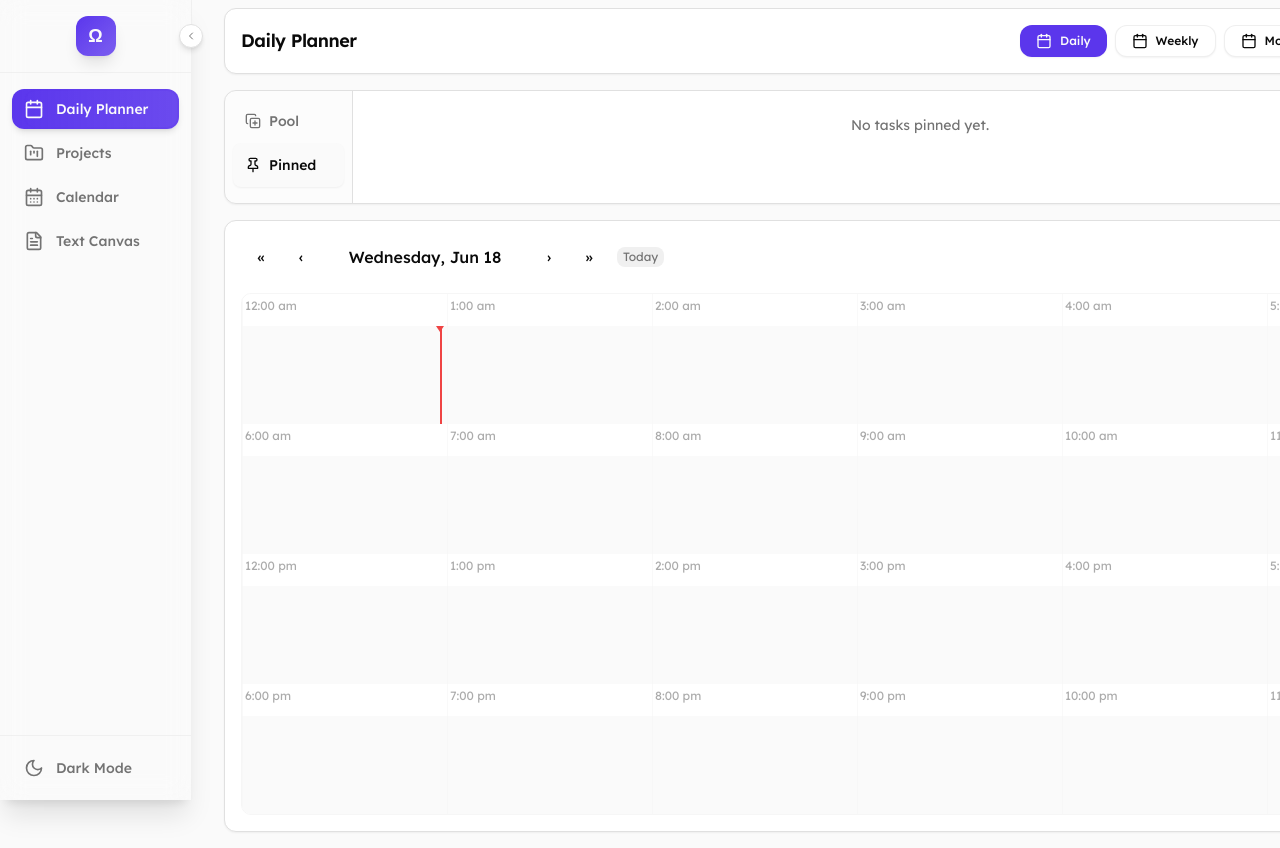
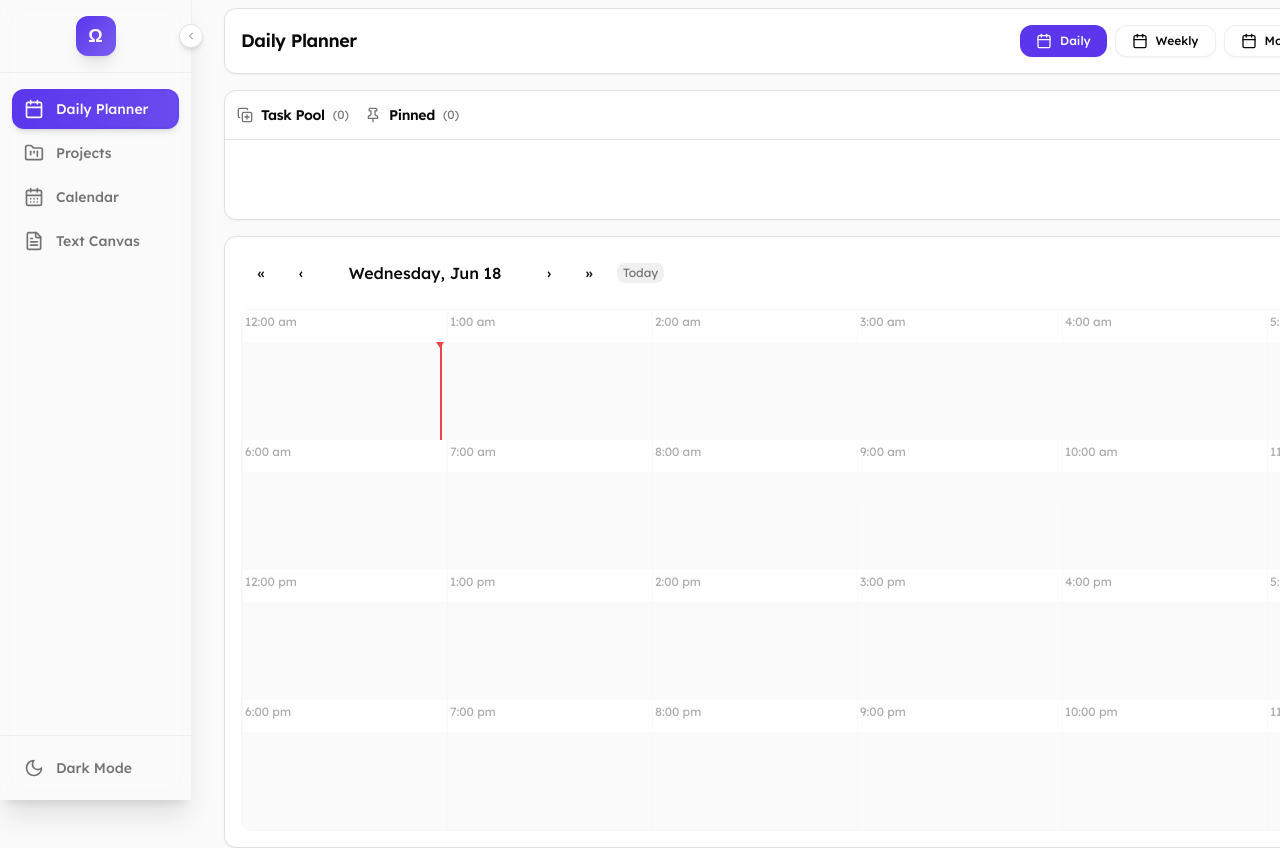
Before and after one commit to obihughes/omega-planner, a Next.js app: page / in a window 1280 px wide. Shown: the top 848 px of the page. Built offline with nearby package versions, Linux system fonts and the light colour scheme.

Commit message:
feat: Create unified view for Task Pool and Pinned Tasks

```diff
--- a/components/planner/DailyPlanner.tsx
+++ b/components/planner/DailyPlanner.tsx
@@ -2,7 +2,7 @@
 
 import React, { useState, useEffect, useCallback, useRef, useMemo } from "react";
 import { Button } from "@/components/ui";
-import { Pin, CopyPlus, Trash2, Calendar, Clock } from 'lucide-react';
+import { Pin, CopyPlus, Trash2, Calendar, Clock, Edit3, PinOff } from 'lucide-react';
 import { Tabs, TabsContent, TabsList, TabsTrigger } from "@/components/ui/tabs";
 import { cn } from "@/lib/utils";
 
@@ -640,62 +640,166 @@ export default function DailyPlanner() {
         {/* Conditional Content Based on View Mode */}
         {viewMode === 'daily' && (
           <>
+            {/* Unified Task Pool and Pinned Tasks View */}
             <div className="mb-4 bg-card border border-border rounded-lg shadow-sm overflow-hidden">
-              <Tabs defaultValue="pinned" className="flex h-28">
-                <div className="flex flex-col w-32 border-r border-border bg-muted/20">
-                  <TabsList className="flex-col h-auto bg-transparent p-2">
-                    <TabsTrigger value="pool" className="w-full justify-start text-sm py-3">
-                      <CopyPlus className="mr-2 h-4 w-4" /> Pool
-                    </TabsTrigger>
-                    <TabsTrigger value="pinned" className="w-full justify-start text-sm py-3">
-                      <Pin className="mr-2 h-4 w-4" /> Pinned
-                    </TabsTrigger>
-                  </TabsList>
-                  <div className="flex-1 p-2">
+              <div className="h-32">
+                {/* Combined Header */}
+                <div className="flex items-center justify-between p-3 bg-muted/10 border-b border-border">
+                  <div className="flex items-center gap-4">
+                    <div className="flex items-center gap-2">
+                      <CopyPlus className="w-4 h-4 text-muted-foreground" />
+                      <h3 className="text-sm font-semibold text-foreground">Task Pool</h3>
+                      <span className="text-xs text-muted-foreground">({currentDayPoolTasks.length})</span>
+                    </div>
+                    <div className="flex items-center gap-2">
+                      <Pin className="w-4 h-4 text-muted-foreground" />
+                      <h3 className="text-sm font-semibold text-foreground">Pinned</h3>
+                      <span className="text-xs text-muted-foreground">({pinnedTasks.length})</span>
+                    </div>
+                  </div>
+                  <div className="flex items-center gap-2">
                     {pinnedTasks.some(task => {
                       const taskDueDate = task.dueDate instanceof Date ? task.dueDate : new Date(task.dueDate);
                       return taskDueDate.getTime() < new Date().getTime();
                     }) && (
                       <Button
-                        variant="outline"
+                        variant="ghost"
                         size="sm"
-                        className="text-muted-foreground text-xs h-8 w-full"
+                        className="text-muted-foreground text-xs h-6"
                         onClick={clearOverduePinnedTasks}
-                        title="Clear all overdue pinned tasks"
+                        title="Clear overdue pinned tasks"
                       >
-                        <Trash2 className="w-3 h-3 mr-1" /> Clear
+                        <Trash2 className="w-3 h-3 mr-1" /> Clear Overdue
                       </Button>
                     )}
+                    <Button
+                      variant="ghost"
+                      size="sm"
+                      className="text-muted-foreground text-xs h-6"
+                      onClick={clearPool}
+                      title="Clear all pool tasks"
+                    >
+                      <Trash2 className="w-3 h-3 mr-1" /> Clear Pool
+                    </Button>
                   </div>
                 </div>
-                <div className="flex-1">
-                  <TabsContent value="pool" className="h-full m-0 p-0">
-                    <TaskPoolSidebar
-                      poolTasks={currentDayPoolTasks}
-                      TASK_COLORS={TASK_COLORS}
-                      activeTab="pool"
-                      topDayOffset={topDayOffset}
-                      isOpen={true}
-                      setIsOpen={() => {}}
-                      onActualAddPoolTask={handleActualAddPoolTask}
-                      onAddTaskToTimeline={(task, dayOffset) => { startCopy(task); const targetDateKey = getCalendarDateForColumn(dayOffset); const targetDate = dateFromDateKey(targetDateKey); handleDropCopy(targetDate, task.startHour || 9); }}
-                      onDeletePoolTask={handleDeletePoolTask}
-                      onClearPool={clearPool}
-                      openEditModal={(task, options) => openEditModal(task, options)}
-                    />
-                  </TabsContent>
-                  <TabsContent value="pinned" className="h-full m-0 p-0">
-                    <PinnedTasksSidebar
-                      pinnedTasks={pinnedTasks}
-                      onUnpinTask={handleUnpinTask}
-                      formatTimeRemaining={formatTimeRemaining}
-                      openEditModal={openEditModal}
-                      onClearOverduePinnedTasks={clearOverduePinnedTasks}
-                      onSyncPinnedTasks={syncPinnedTasksWithTimeline}
-                    />
-                  </TabsContent>
+
+                {/* Combined Content - Pool tasks first, then pinned tasks by due date */}
+                <div className="flex-1 overflow-hidden p-2">
+                  <div className="flex gap-3 h-full overflow-x-auto overflow-y-hidden">
+                    {/* Render Task Pool tasks first */}
+                    {currentDayPoolTasks.map((task) => (
+                      <div
+                        key={`pool-${task.id}`}
+                        draggable
+                        onDragStart={(e) => {
+                          e.dataTransfer.setData('text/plain', JSON.stringify({ ...task, source: 'pool' }));
+                        }}
+                        className="relative p-3 rounded-lg bg-transparent border border-border/50 hover:shadow-md transition-all duration-150 group flex-shrink-0 w-48 h-20 cursor-grab active:cursor-grabbing"
+                      >
+                        <div className="flex items-start justify-between gap-3 h-full">
+                          <div className="flex items-start gap-3 flex-1 min-w-0">
+                            <div className="flex flex-col flex-1 min-w-0">
+                              <p className="font-medium text-sm text-foreground truncate leading-tight mb-2">
+                                {task.name || "Untitled Task"}
+                              </p>
+                              <div className="text-xs text-muted-foreground">
+                                <span>Pool Task</span>
+                              </div>
+                            </div>
+                          </div>
+
+                          {/* Action buttons */}
+                          <div className="absolute top-1 right-1 flex flex-col gap-0.5 opacity-0 group-hover:opacity-100 transition-opacity">
+                            <button
+                              type="button"
+                              className="h-5 w-5 rounded bg-accent/50 hover:bg-accent flex items-center justify-center text-muted-foreground hover:text-foreground transition-colors"
+                              onClick={(e) => {
+                                e.preventDefault();
+                                e.stopPropagation();
+                                openEditModal(task, { isFromPool: true });
+                              }}
+                              title="Edit Task"
+                            >
+                              <Edit3 className="w-2.5 h-2.5" />
+                            </button>
+                            <button
+                              type="button"
+                              className="h-5 w-5 rounded bg-accent/50 hover:bg-accent flex items-center justify-center text-muted-foreground hover:text-foreground transition-colors"
+                              onClick={(e) => {
+                                e.preventDefault();
+                                e.stopPropagation();
+                                handleDeletePoolTask(task.id);
+                              }}
+                              title="Delete Task"
+                            >
+                              <Trash2 className="w-2.5 h-2.5" />
+                            </button>
+                          </div>
+                        </div>
+                      </div>
+                    ))}
+
+                    {/* Render Pinned tasks sorted by due date */}
+                    {pinnedTasks
+                      .sort((a, b) => {
+                        const dateA = a.dueDate instanceof Date ? a.dueDate : new Date(a.dueDate);
+                        const dateB = b.dueDate instanceof Date ? b.dueDate : new Date(b.dueDate);
+                        return dateA.getTime() - dateB.getTime();
+                      })
+                      .map((task) => {
+                        const timeRemaining = formatTimeRemaining(task.dueDate instanceof Date ? task.dueDate : new Date(task.dueDate));
+                        return (
+                          <div
+                            key={`pinned-${task.id}`}
+                            className="relative p-3 rounded-lg bg-blue-50 dark:bg-blue-950/30 border border-blue-200 dark:border-blue-800 hover:shadow-md transition-all duration-150 group flex-shrink-0 w-48 h-20"
+                          >
+                            <div className="flex items-start justify-between gap-3 h-full">
+                              <div className="flex items-start gap-3 flex-1 min-w-0">
+                                <div className="flex flex-col flex-1 min-w-0">
+                                  <p className="font-medium text-sm text-foreground truncate leading-tight mb-1">
+                                    {task.name || "Untitled Task"}
+                                  </p>
+                                  <div className={`text-xs ${timeRemaining.isOverdue ? 'text-red-600 dark:text-red-400' : 'text-muted-foreground'}`}>
+                                    <span>{timeRemaining.text}</span>
+                                  </div>
+                                </div>
+                              </div>
+
+                              {/* Action buttons */}
+                              <div className="absolute top-1 right-1 flex flex-col gap-0.5 opacity-0 group-hover:opacity-100 transition-opacity">
+                                <button
+                                  type="button"
+                                  className="h-5 w-5 rounded bg-accent/50 hover:bg-accent flex items-center justify-center text-muted-foreground hover:text-foreground transition-colors"
+                                  onClick={(e) => {
+                                    e.preventDefault();
+                                    e.stopPropagation();
+                                    openEditModal(task);
+                                  }}
+                                  title="Edit Task"
+                                >
+                                  <Edit3 className="w-2.5 h-2.5" />
+                                </button>
+                                <button
+                                  type="button"
+                                  className="h-5 w-5 rounded bg-accent/50 hover:bg-accent flex items-center justify-center text-muted-foreground hover:text-foreground transition-colors"
+                                  onClick={(e) => {
+                                    e.preventDefault();
+                                    e.stopPropagation();
+                                    handleUnpinTask(task.id);
+                                  }}
+                                  title="Unpin Task"
+                                >
+                                  <PinOff className="w-2.5 h-2.5" />
+                                </button>
+                              </div>
+                            </div>
+                          </div>
+                        );
+                      })}
+                  </div>
                 </div>
-              </Tabs>
+              </div>
             </div>
 
             <div className="space-y-6" ref={timelineScrollRef}>
```
